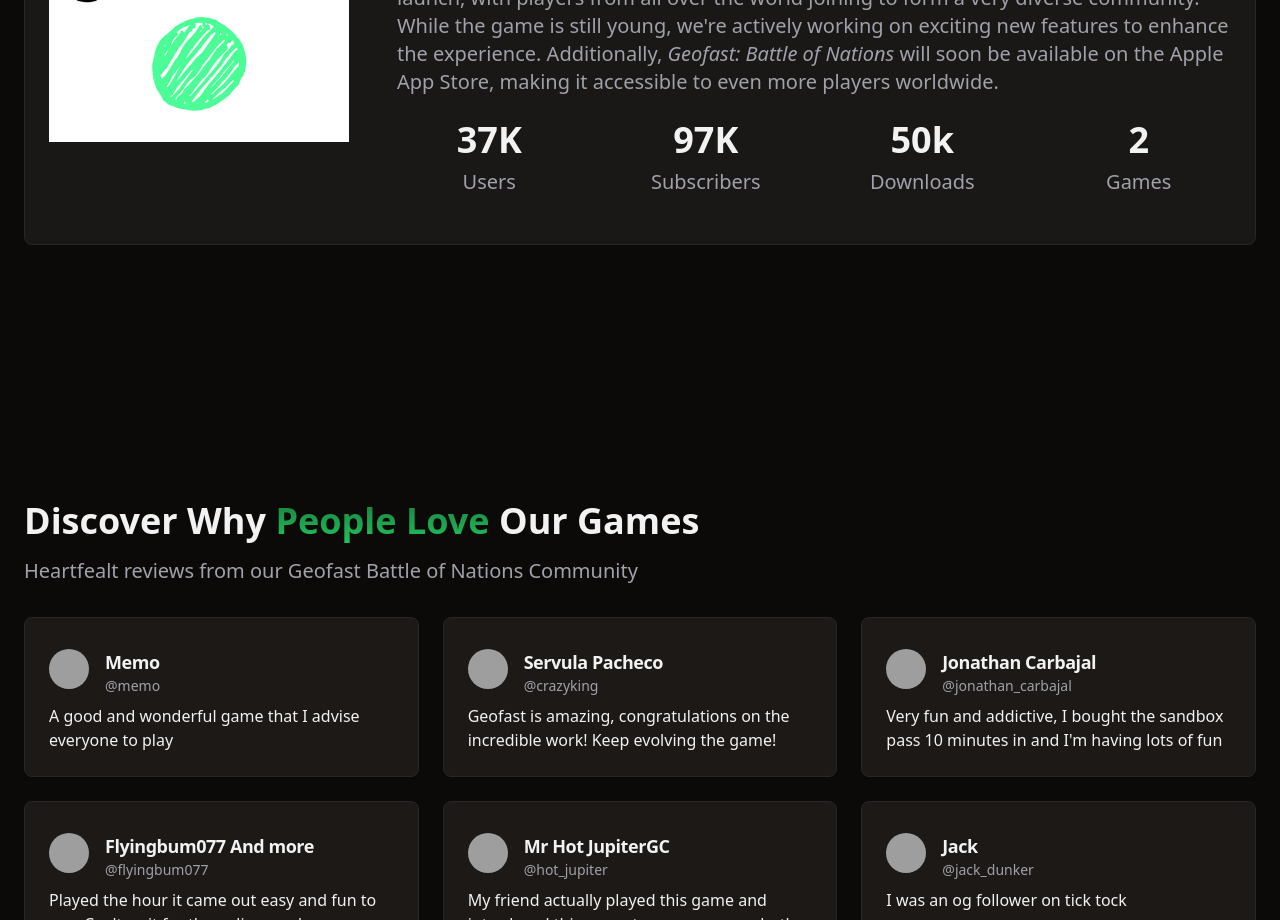
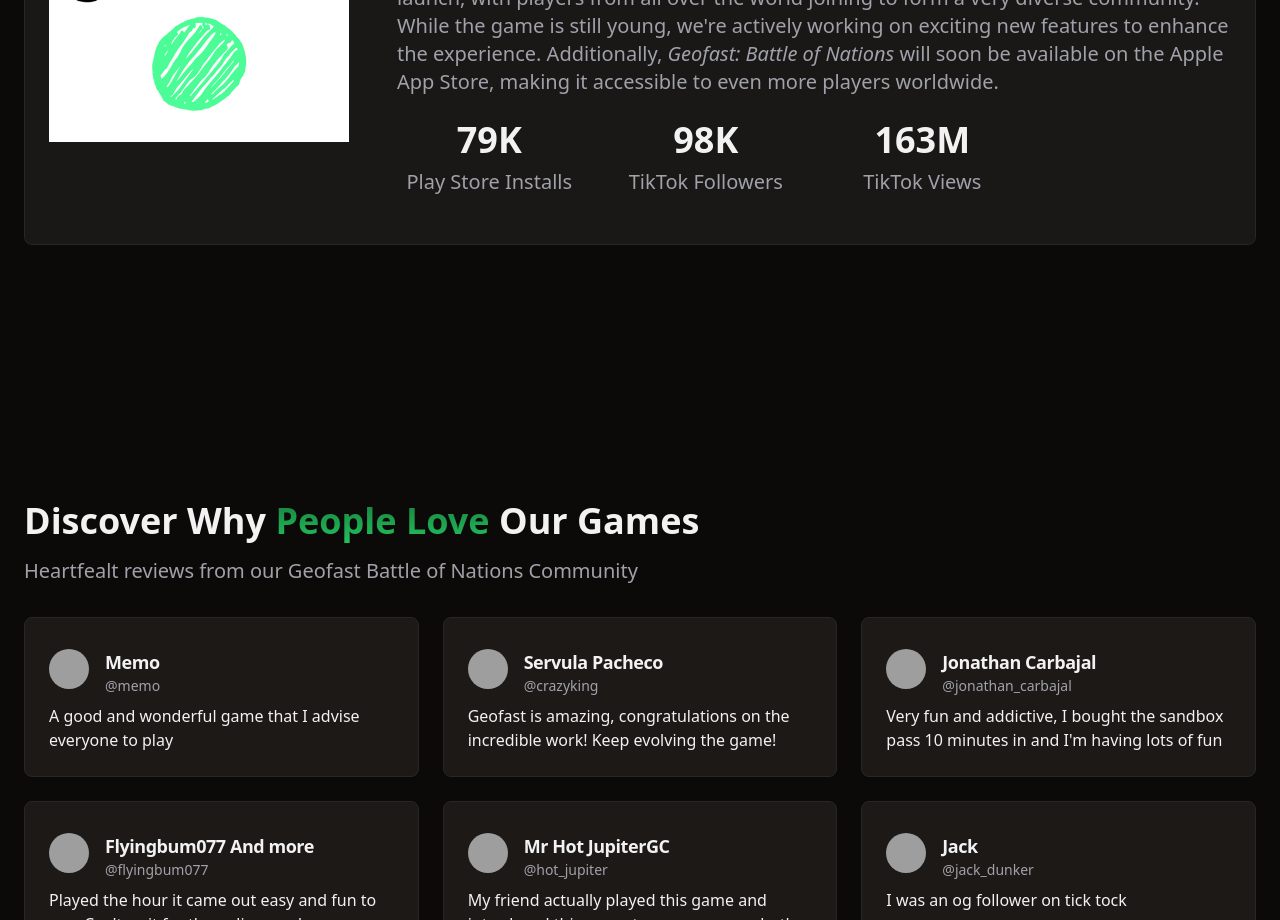
Before and after one commit to utkarshtrivedimdz/geofast-landing-page, a React (Vite) app: page / in a window 1280 px wide. Shown: the part 2440-3360 px from the top of the page. Built offline with nearby package versions, Linux system fonts and the light colour scheme; grey boxes are pictures that could not be loaded.

Commit message:
Update Statistics.tsx

```diff
--- a/src/components/Statistics.tsx
+++ b/src/components/Statistics.tsx
@@ -6,20 +6,16 @@
 
   const stats: statsProps[] = [
     {
-      quantity: "37K",
-      description: "Users",
+      quantity: "79K",
+      description: "Play Store Installs",
     },
     {
-      quantity: "97K",
-      description: "Subscribers",
+      quantity: "98K",
+      description: "TikTok Followers",
     },
     {
-      quantity: "50k",
-      description: "Downloads",
-    },
-    {
-      quantity: "2",
-      description: "Games",
+      quantity: "163M",
+      description: "TikTok Views",
     },
   ];
 
```
